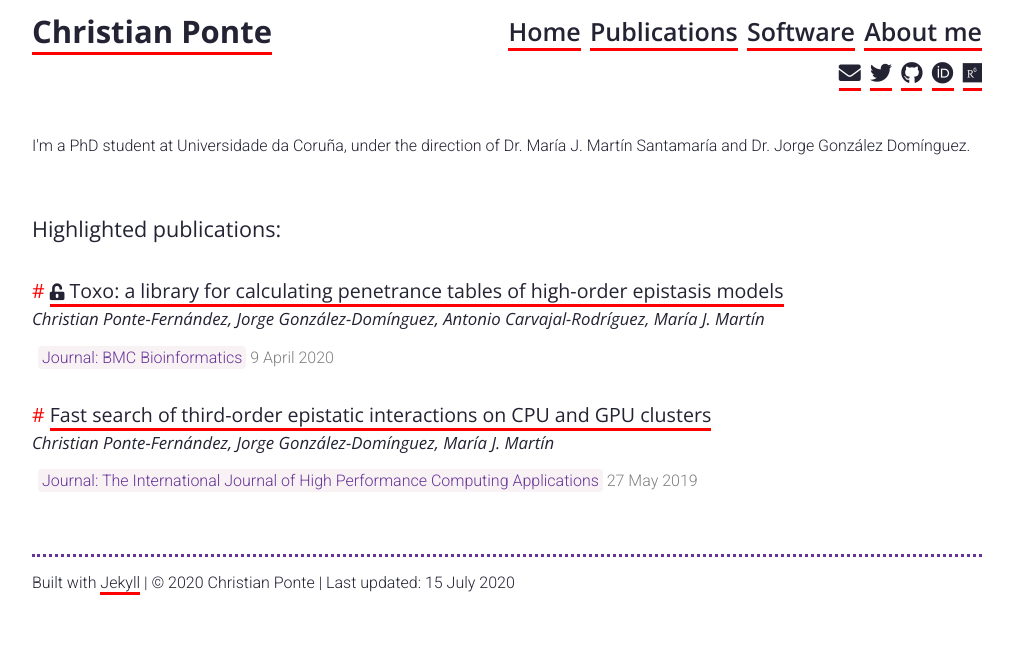
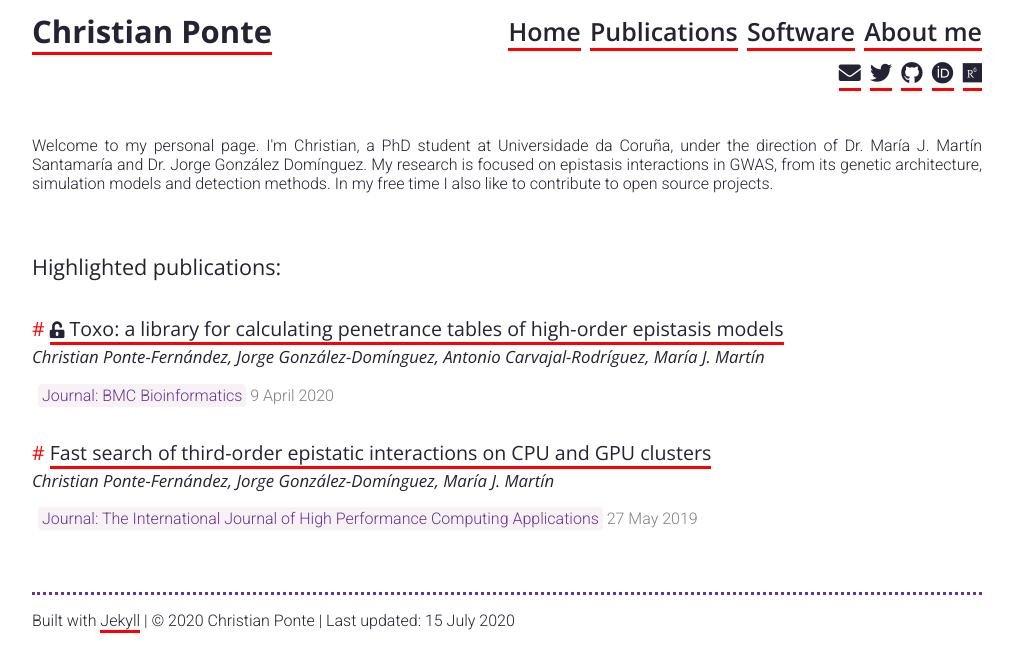
Before and after one commit to chponte/chponte.github.io, a Jekyll site: the page built from index.html, in a window 1280 px wide. Shown: the top 672 px of the page, without its empty margins (133-1146 px from the left). Built offline with Jekyll 4.4.1, drawn with Linux system fonts in a browser that asks for light colours; nearby versions of some CDN libraries.

Commit message:
Improve description

```diff
--- a/_config.yml
+++ b/_config.yml
@@ -1,7 +1,11 @@
 title: Christian Ponte
 email: christian.ponte@udc.es
 description: >- # this means to ignore newlines until "baseurl:"
-  I'm a PhD student at Universidade da Coruña, under the direction of Dr. María J. Martín Santamaría and Dr. Jorge González Domínguez.
+  Welcome to my personal page. I'm Christian, a PhD student at Universidade da
+  Coruña, under the direction of Dr. María J. Martín Santamaría and Dr. Jorge
+  González Domínguez. My research is focused on epistasis interactions in GWAS,
+  from its genetic architecture, simulation models and detection methods. In my
+  free time I also like to contribute to open source projects.
 baseurl: ""
 url: "https://chponte.github.io"
 
```
